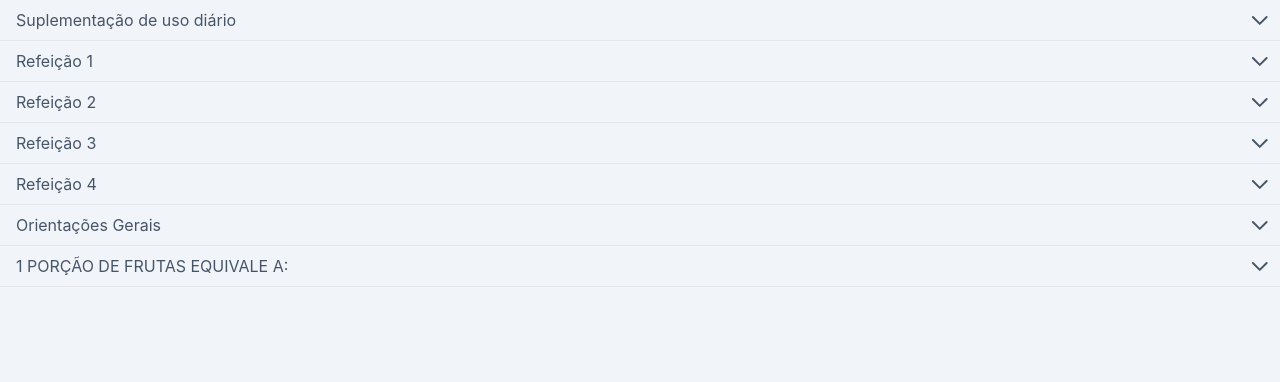
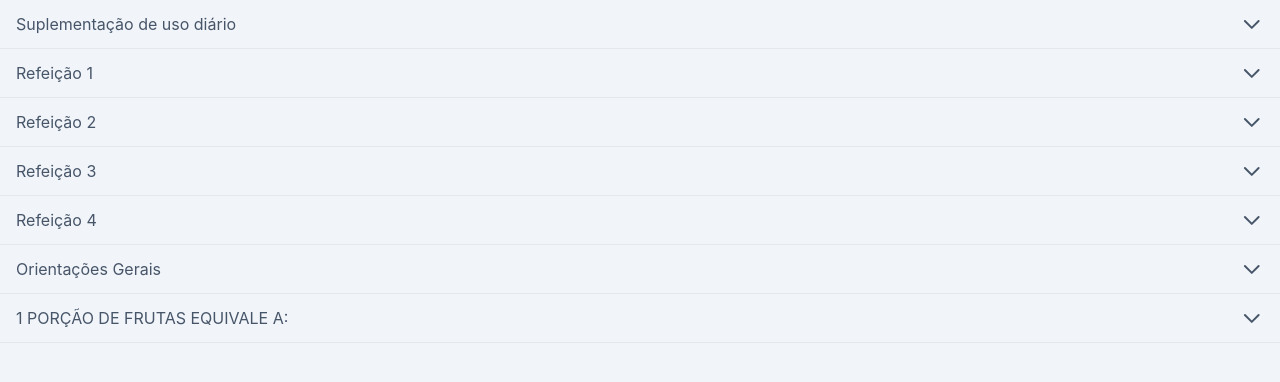
Before and after one commit to gabrieldocoutos/papaya, a Next.js app: page / in a window 1280 px wide. Shown: the top 382 px of the page. Built offline with nearby package versions, Linux system fonts and the light colour scheme.

Commit message:
increase dropdown padding

```diff
--- a/src/dropdown.tsx
+++ b/src/dropdown.tsx
@@ -19,13 +19,11 @@ function Dropdown({ children, title }: DropdownProps) {
         >
             <div
                 className={
-                    (classNames({}), "flex items-center justify-between w-full")
+                    (classNames({}),
+                    "flex items-center justify-between w-full px-2 py-3")
                 }
             >
-                <p
-                    className="w-full p-2 text-left"
-                    onClick={() => setOpen(!open)}
-                >
+                <p className="w-full text-left" onClick={() => setOpen(!open)}>
                     {title}
                 </p>
                 <ChevronIvon
```
